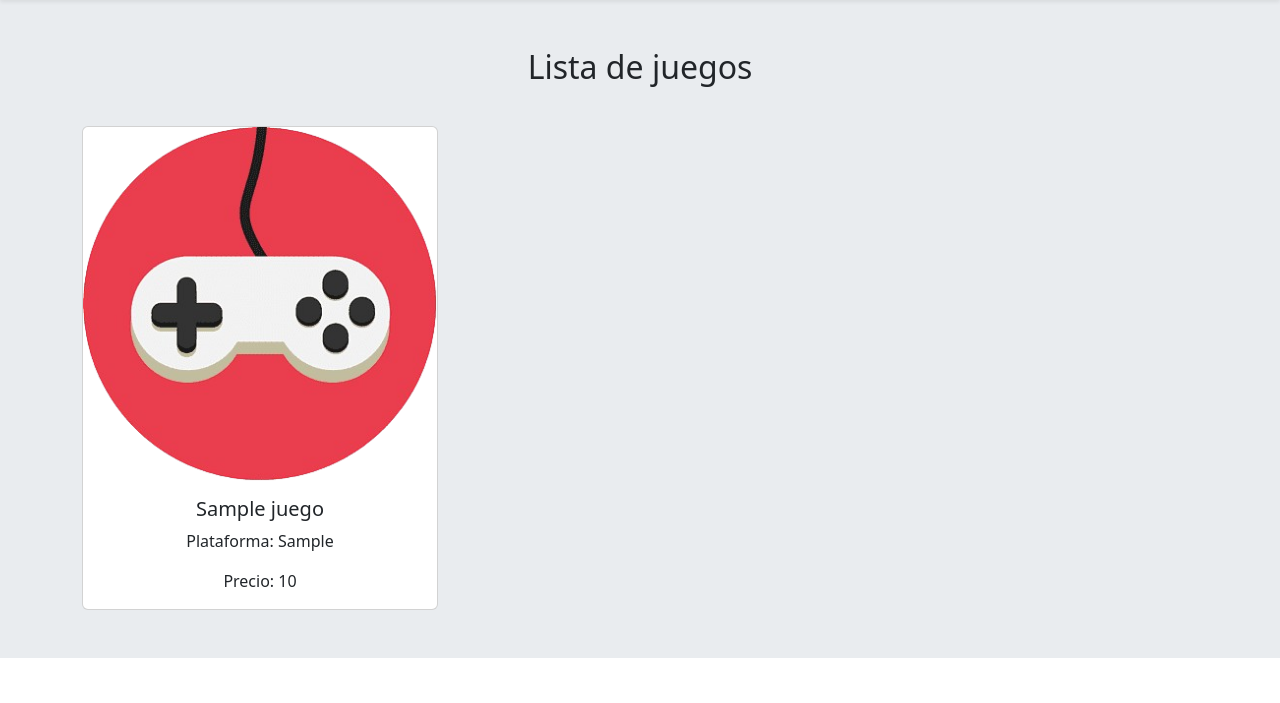
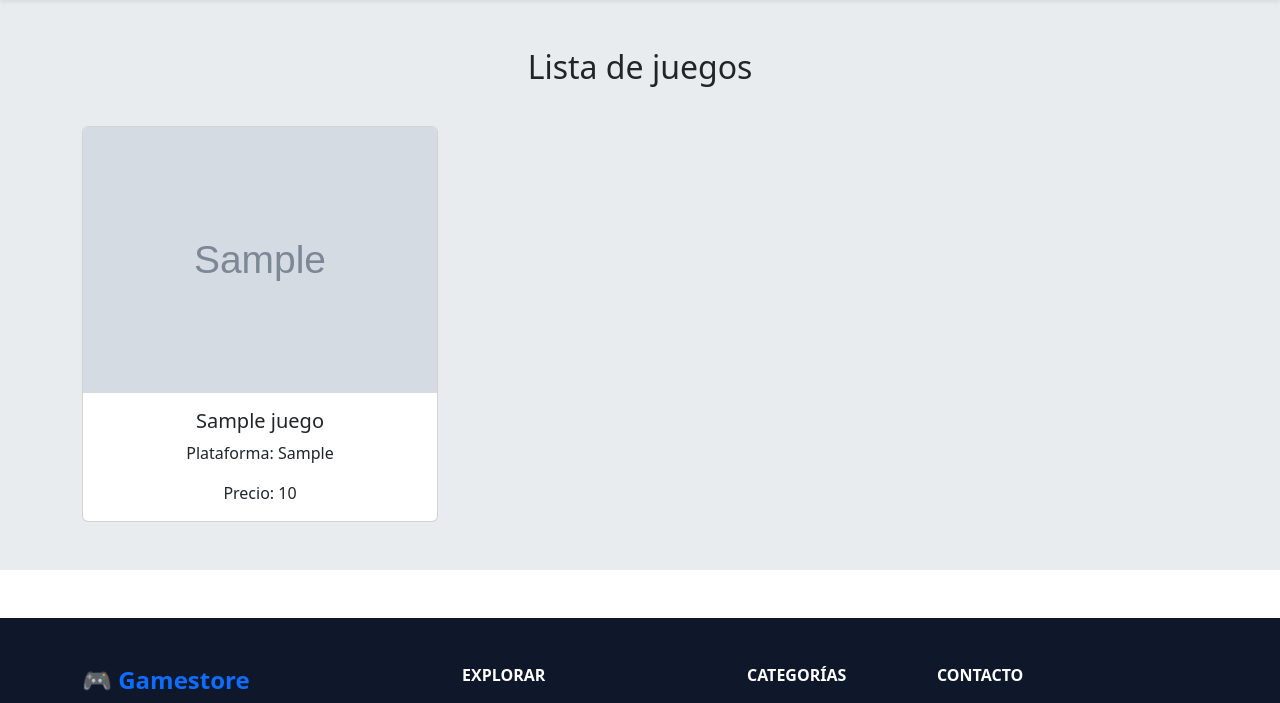
Before and after one commit to maoruV/tienda-videojuegos, a Django app: page /catalogo/ in a window 1280 px wide. Shown: the part 99-802 px from the top of the page. Run offline with Django 5.2, Linux system fonts and the light colour scheme; tables that the repository leaves empty hold one stand-in row (values such as "Sample post"); grey boxes marked "Sample" are stand-in pictures.

Commit message:
se añade atributo imagen al modelo Juegos y se colocan imagenes en la carpeta static-img-portadas

```diff
--- a/tienda_videojuegos/catalogo/models.py
+++ b/tienda_videojuegos/catalogo/models.py
@@ -4,6 +4,7 @@ class Juego(models.Model):
     nombre = models.CharField(max_length=100)
     precio = models.DecimalField(max_digits=10, decimal_places=0)
     plataforma = models.CharField(max_length=200)
+    imagen = models.CharField(max_length=200, default="default.png")
 
     def __str__(self):
         return self.nombre
--- a/tienda_videojuegos/catalogo/templates/catalogo/lista_juegos.html
+++ b/tienda_videojuegos/catalogo/templates/catalogo/lista_juegos.html
@@ -9,7 +9,7 @@
     {% for juego in lista_juegos %}
     <div class="col">
         <div class="card h-100">
-            <img src="{% static 'img/logo4.png' %}" class="card-img-top" alt="Imagen generica">
+            <img src="{% static 'img/portadas/' %}{{ juego.imagen }}" class="card-img-top" alt="Imagen generica">
             <div class="card-body">
                 <h5 class="card-title">{{ juego.nombre }}</h5>
                 <p class="card-text">Plataforma: {{ juego.plataforma }}</p>
```
Also changed, not shown: tienda_videojuegos/catalogo/migrations/0003_juego_imagen.py (added), tienda_videojuegos/static/img/portadas/Acient-Gods-Odyssey.webp (added), tienda_videojuegos/static/img/portadas/Battke-Mechs-Arena.webp (added), tienda_videojuegos/static/img/portadas/Cybert-City.webp (added), tienda_videojuegos/static/img/portadas/Dogo-Racing.webp (added), tienda_videojuegos/static/img/portadas/Dragon-Arena_Online.webp (added), tienda_videojuegos/static/img/portadas/Fantasy-Heroes-Saga.webp (added), tienda_videojuegos/static/img/portadas/Galaxy-explorers.webp (added), tienda_videojuegos/static/img/portadas/Mystic-Kingdom.webp (added), tienda_videojuegos/static/img/portadas/Pixel-Adventure-quest.webp (added), tienda_videojuegos/static/img/portadas/Plataform-Fighter.webp (added), tienda_videojuegos/static/img/portadas/Racing-Tunder-Pro.webp (added), tienda_videojuegos/static/img/portadas/Shadow-Ninja-Legends.webp (added), tienda_videojuegos/static/img/portadas/Space-Colonies-Builder.webp (added), 3 more files.
